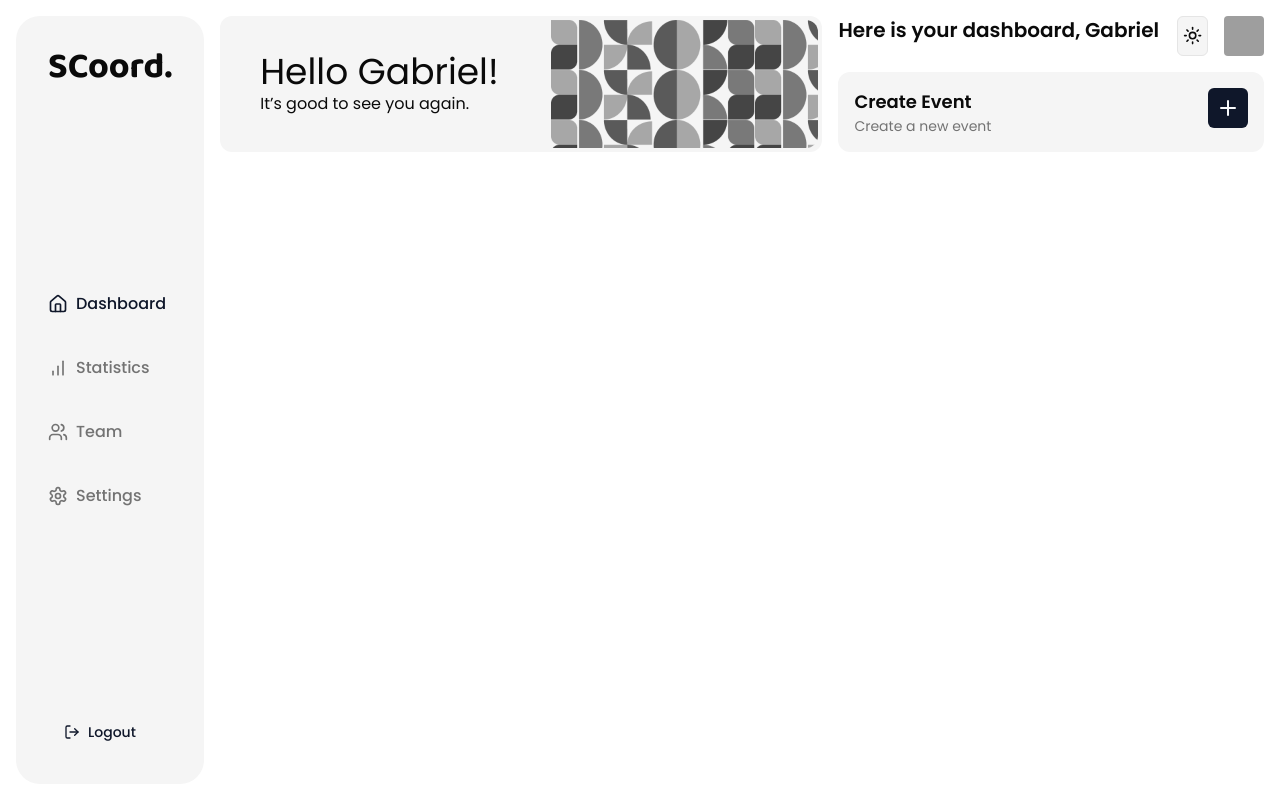
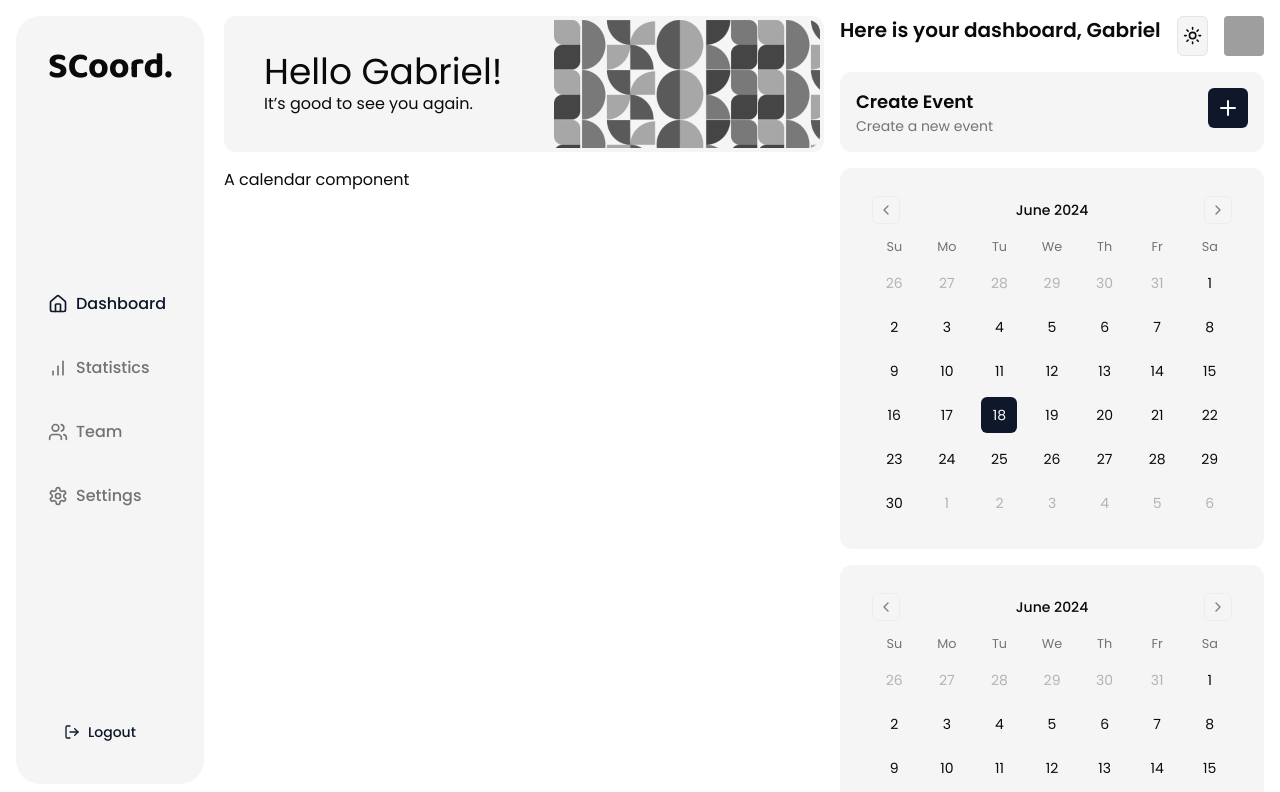
Before and after one commit to GabrielFeijo/SCoordena, a Next.js app in the folder app/: page / in a window 1280 px wide. Shown: the top 792 px of the page. Built offline with nearby package versions, Linux system fonts and the light colour scheme; grey boxes are pictures that could not be loaded.

Commit message:
feat: add calendar component

```diff
--- a/app/package.json
+++ b/app/package.json
@@ -14,10 +14,12 @@
     "@radix-ui/react-slot": "^1.0.2",
     "class-variance-authority": "^0.7.0",
     "clsx": "^2.1.1",
+    "date-fns": "^3.6.0",
     "lucide-react": "^0.395.0",
     "next": "14.2.4",
     "next-themes": "^0.3.0",
     "react": "^18",
+    "react-day-picker": "^8.10.1",
     "react-dom": "^18",
     "tailwind-merge": "^2.3.0",
     "tailwindcss-animate": "^1.0.7"
--- a/app/src/app/page.tsx
+++ b/app/src/app/page.tsx
@@ -3,13 +3,17 @@
 import { ModeToggle } from '@/components/mode-toogle';
 import CreateEvent from '@/components/dashboard/create-event';
 import AvatarComponent from '@/components/dashboard/avatar';
+import CalendarComponent from '@/components/dashboard/calendar-component';
 
 export default function Home() {
 	return (
-		<main className='flex m-4 h-[calc(100vh-2rem)] space-x-4'>
+		<main className='m-4 space-x-4'>
+			<div className='fixed h-[calc(100vh-2rem)] top-4 left-4'>
 				<Menu />
-			<div className='grid grid-cols-1 lg:grid-cols-12 gap-4 w-full h-fit'>
-				<div className='lg:col-span-7 space-y-4'>
+			</div>
+			<div className='space-y-4 w-[calc(100%-13rem)] !ml-auto'>
+				<div className='grid grid-cols-1 lg:grid-cols-12 gap-4'>
+					<div className='lg:col-span-7 space-y-4 flex flex-col'>
 						<WelcomeBanner />
 					</div>
 					<div className='lg:col-span-5 space-y-4'>
@@ -23,6 +27,20 @@
 						<CreateEvent />
 					</div>
 				</div>
+				<div className='grid grid-cols-1 lg:grid-cols-12 gap-4'>
+					<div className='lg:col-span-7 space-y-4 flex flex-col'>
+						<div>
+							<p>A calendar component</p>
+						</div>
+					</div>
+					<div className='lg:col-span-5 space-y-4'>
+						<CalendarComponent />
+						<CalendarComponent />
+						<CalendarComponent />
+						<CalendarComponent />
+					</div>
+				</div>
+			</div>
 		</main>
 	);
 }
--- /dev/null
+++ b/app/src/components/dashboard/calendar-component.tsx
@@ -0,0 +1,19 @@
+'use client';
+import { useState } from 'react';
+import { Calendar } from '../ui/calendar';
+
+const CalendarComponent = () => {
+	const [date, setDate] = useState<Date | undefined>(new Date());
+
+	return (
+		<div className='bg-secondary rounded-xl p-4 '>
+			<Calendar
+				mode='single'
+				selected={date}
+				onSelect={setDate}
+			/>
+		</div>
+	);
+};
+
+export default CalendarComponent;
--- /dev/null
+++ b/app/src/components/ui/calendar.tsx
@@ -0,0 +1,66 @@
+'use client';
+
+import * as React from 'react';
+import { ChevronLeft, ChevronRight } from 'lucide-react';
+import { DayPicker } from 'react-day-picker';
+
+import { cn } from '@/lib/utils';
+import { buttonVariants } from '@/components/ui/button';
+
+export type CalendarProps = React.ComponentProps<typeof DayPicker>;
+
+function Calendar({
+	className,
+	classNames,
+	showOutsideDays = true,
+	...props
+}: CalendarProps) {
+	return (
+		<DayPicker
+			showOutsideDays={showOutsideDays}
+			className={cn('p-3', className)}
+			classNames={{
+				months: 'flex flex-col sm:flex-row space-y-4 sm:space-x-4 sm:space-y-0',
+				month: 'space-y-4 w-full',
+				caption: 'flex justify-center pt-1 relative items-center',
+				caption_label: 'text-sm font-medium',
+				nav: 'space-x-1 flex items-center',
+				nav_button: cn(
+					buttonVariants({ variant: 'outline' }),
+					'h-7 w-7 bg-transparent p-0 opacity-50 hover:opacity-100'
+				),
+				nav_button_previous: 'absolute left-1',
+				nav_button_next: 'absolute right-1',
+				table: 'w-full border-collapse space-y-1',
+				head_row: 'flex',
+				head_cell:
+					'text-muted-foreground rounded-md w-full font-normal text-[0.8rem] ',
+				row: 'flex w-full mt-2',
+				cell: 'h-9 w-full text-center text-sm p-0 relative [&:has([aria-selected].day-range-end)]:rounded-r-md [&:has([aria-selected].day-outside)]:bg-accent/50 [&:has([aria-selected])]:bg-accent first:[&:has([aria-selected])]:rounded-l-md last:[&:has([aria-selected])]:rounded-r-md focus-within:relative focus-within:z-20 ',
+				day: cn(
+					buttonVariants({ variant: 'ghost' }),
+					'h-9 w-9 p-0 font-normal aria-selected:opacity-100'
+				),
+				day_range_end: 'day-range-end',
+				day_selected:
+					'bg-primary text-primary-foreground hover:bg-primary hover:text-primary-foreground focus:bg-primary focus:text-primary-foreground',
+				day_today: 'bg-accent text-accent-foreground',
+				day_outside:
+					'day-outside text-muted-foreground opacity-50 aria-selected:bg-accent/50 aria-selected:text-muted-foreground aria-selected:opacity-30',
+				day_disabled: 'text-muted-foreground opacity-50',
+				day_range_middle:
+					'aria-selected:bg-accent aria-selected:text-accent-foreground',
+				day_hidden: 'invisible',
+				...classNames,
+			}}
+			components={{
+				IconLeft: ({ ...props }) => <ChevronLeft className='h-4 w-4' />,
+				IconRight: ({ ...props }) => <ChevronRight className='h-4 w-4' />,
+			}}
+			{...props}
+		/>
+	);
+}
+Calendar.displayName = 'Calendar';
+
+export { Calendar };
```
Also changed, not shown: 1 other file (tests, documents, lock files or other folders). Lines whose indentation alone changed are shown as unchanged.
